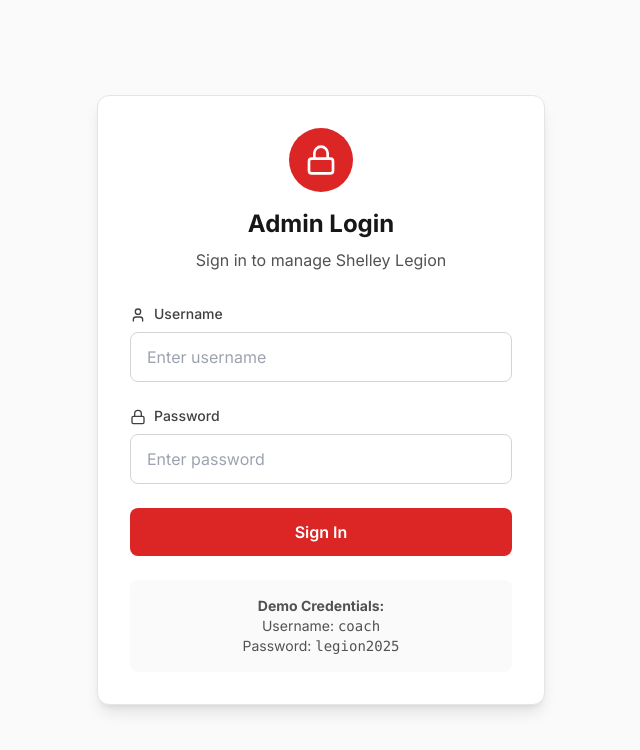
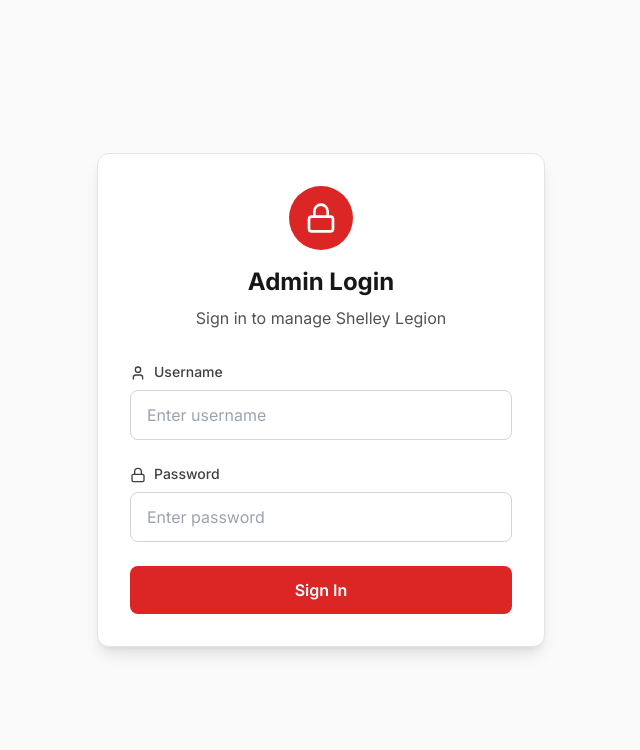
Before and after one commit to cyberlion-dev/shelley-legion, a Next.js app: page /admin in a window 1280 px wide. Shown: the top 750 px of the page, without its empty margins (319-959 px from the left). Built offline with nearby package versions, Linux system fonts and the light colour scheme.

Commit message:
removed demo credentials from admin login

```diff
--- a/app/admin/components/AdminLogin.tsx
+++ b/app/admin/components/AdminLogin.tsx
@@ -110,14 +110,6 @@ export default function AdminLogin({ onLogin }: AdminLoginProps) {
               )}
             </button>
           </form>
-
-          <div className="mt-6 p-4 bg-legion-gray-50 dark:bg-legion-gray-700 rounded-lg">
-            <p className="text-sm text-legion-gray-600 dark:text-legion-gray-300 text-center">
-              <strong>Demo Credentials:</strong><br />
-              Username: <code>coach</code><br />
-              Password: <code>legion2025</code>
-            </p>
-          </div>
         </div>
       </div>
     </div>
```
